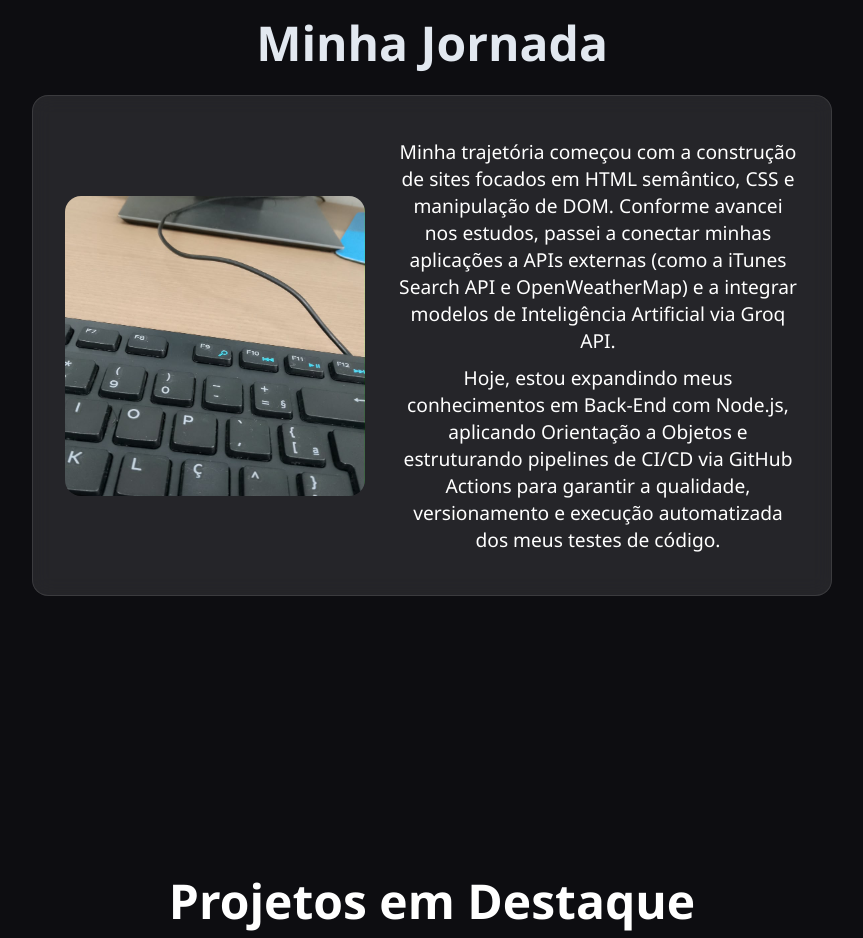
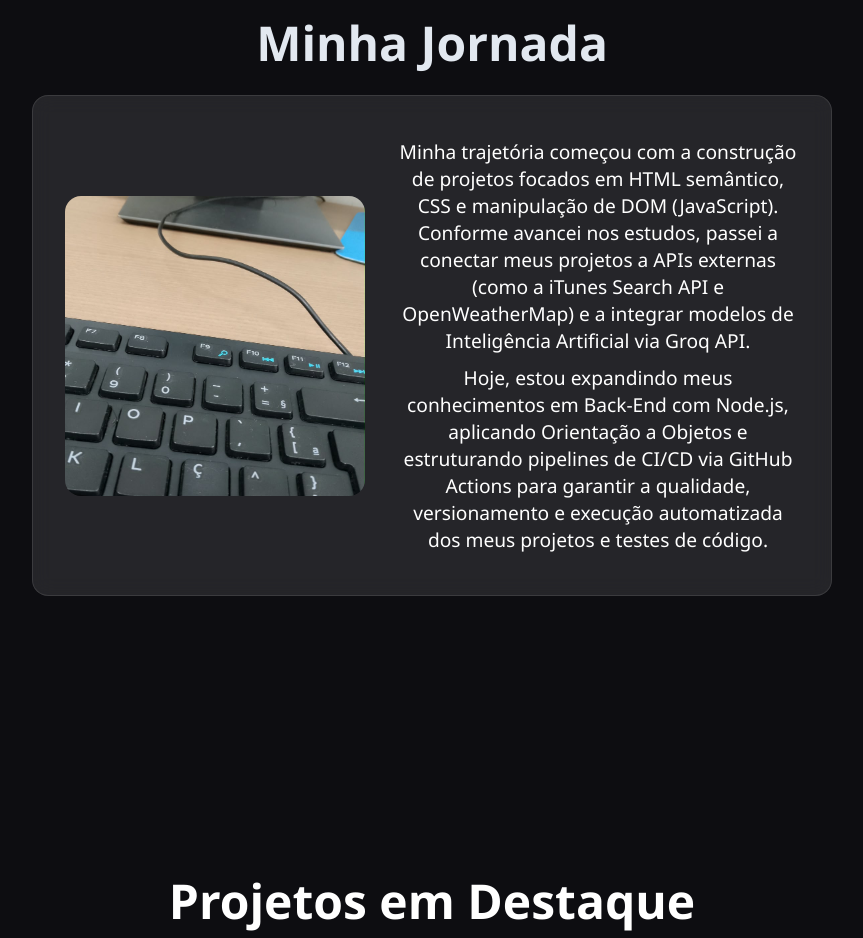
Before and after one commit to AliceSilva2012/portfolio, a plain HTML site: page index.html in a window 1280 px wide. Shown: the part 1980-2918 px from the top of the page, without its empty margins (208-1071 px from the left). Drawn offline with Linux system fonts and the light colour scheme.

Commit message:
add index.html

```diff
--- a/index.html
+++ b/index.html
@@ -82,8 +82,8 @@
         <div class="sobre-caixa sobre-caixa-grid">
             <img class="sobre-imagem" src="./img/sobre.png" alt="Foto sobre minha jornada">
             <div class="sobre-conteudo-texto">
-                <p class="sobre-paragrafo">Minha trajetória começou com a construção de sites focados em HTML semântico, CSS e manipulação de DOM. Conforme avancei nos estudos, passei a conectar minhas aplicações a APIs externas (como a iTunes Search API e OpenWeatherMap) e a integrar modelos de Inteligência Artificial via Groq API.</p>
-                <p class="sobre-paragrafo">Hoje, estou expandindo meus conhecimentos em Back-End com Node.js, aplicando Orientação a Objetos e estruturando pipelines de CI/CD via GitHub Actions para garantir a qualidade, versionamento e execução automatizada dos meus testes de código.</p>
+                <p class="sobre-paragrafo">Minha trajetória começou com a construção de projetos focados em HTML semântico, CSS e manipulação de DOM (JavaScript). Conforme avancei nos estudos, passei a conectar meus projetos a APIs externas (como a iTunes Search API e OpenWeatherMap) e a integrar modelos de Inteligência Artificial via Groq API.</p>
+                <p class="sobre-paragrafo">Hoje, estou expandindo meus conhecimentos em Back-End com Node.js, aplicando Orientação a Objetos e estruturando pipelines de CI/CD via GitHub Actions para garantir a qualidade, versionamento e execução automatizada dos meus projetos e testes de código.</p>
             </div>
         </div>
     </section>
```
